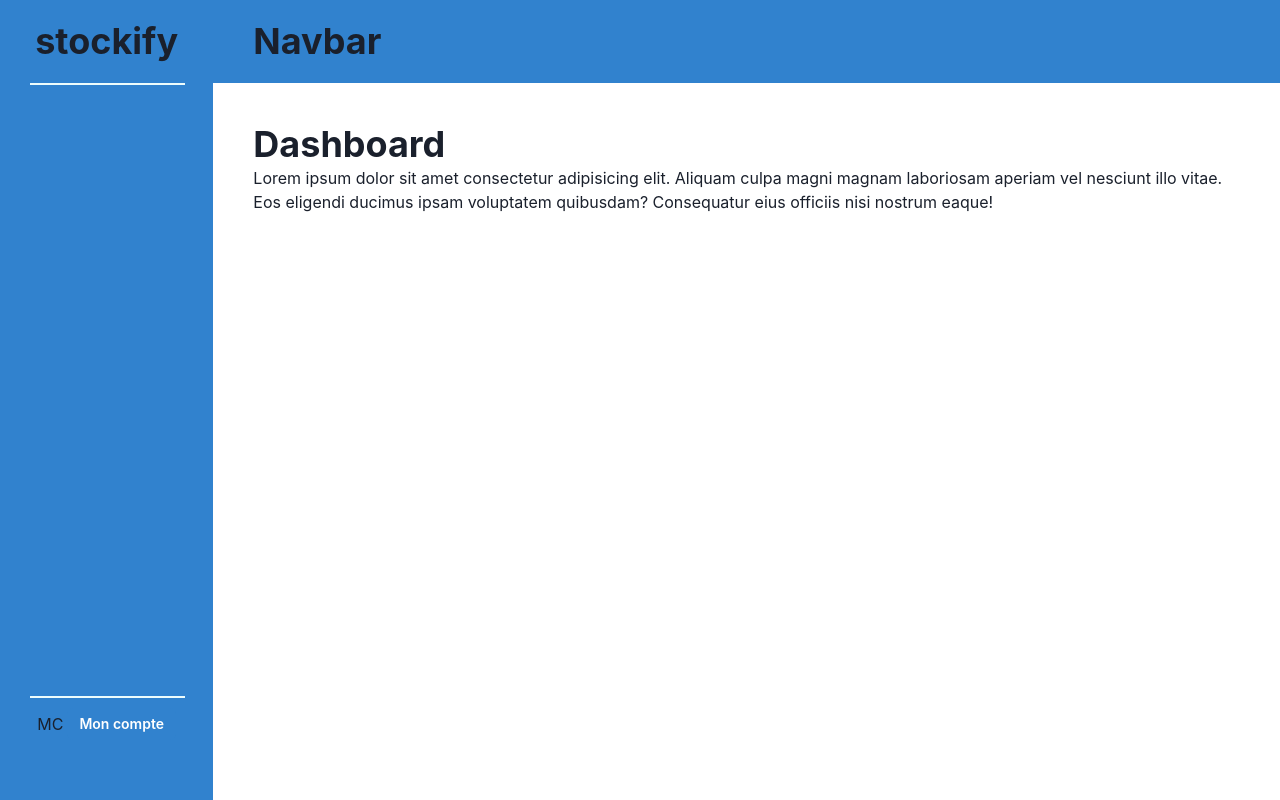
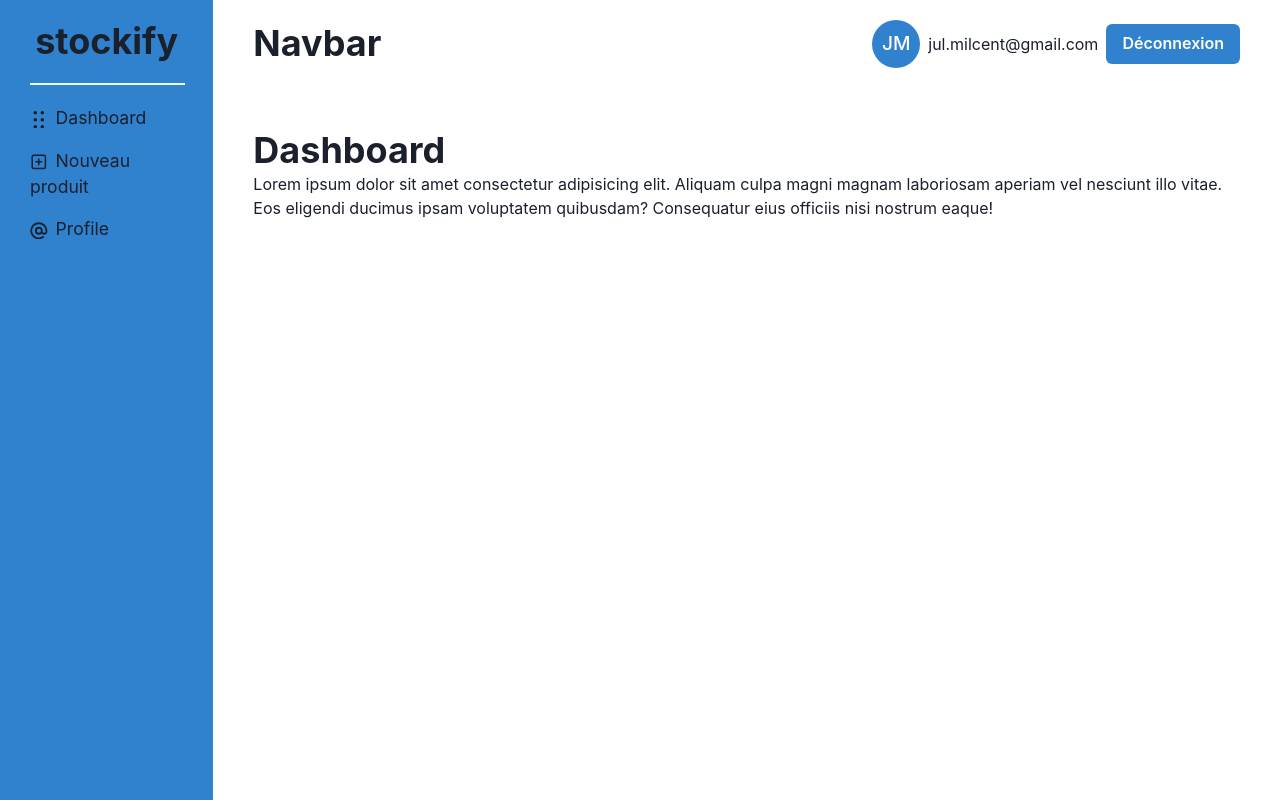
Before and after one commit to Julien1100/stockify-front, a React (Vite) app: page / in a window 1280 px wide. Built offline with nearby package versions, Linux system fonts and the light colour scheme.

Commit message:
Style navbar and sidebar for root layout

```diff
--- a/src/components/Navbar.jsx
+++ b/src/components/Navbar.jsx
@@ -1,11 +1,35 @@
-import { Box, Flex, Heading } from "@chakra-ui/react";
+import {
+  Avatar,
+  Box,
+  Button,
+  Divider,
+  Flex,
+  HStack,
+  Heading,
+  Spacer,
+  Text,
+} from "@chakra-ui/react";
 
 export default function Navbar() {
   return (
-    <Flex bg="blue.500" justifyContent="space-between">
-      <Box pl="40px" py="20px">
+    <Box>
+      <Flex
+        as={"nav"}
+        justifyContent="space-between"
+        alignItems={"center"}
+        px={"40px"}
+        py={"20px"}
+        borderBottom={"1.5px solid white"}
+      >
         <Heading as="h3">Navbar</Heading>
-      </Box>
-    </Flex>
+        <Spacer />
+
+        <HStack spacing={2}>
+          <Avatar name="Julien Milcent" bg={"blue.500"} />
+          <Text>jul.milcent@gmail.com</Text>
+          <Button colorScheme="blue">Déconnexion</Button>
+        </HStack>
+      </Flex>
+    </Box>
   );
 }
--- a/src/components/Sidebar.jsx
+++ b/src/components/Sidebar.jsx
@@ -1,22 +1,44 @@
-import { Box, Button, Divider, Flex, Heading, Spacer } from "@chakra-ui/react";
+import { AtSignIcon, DragHandleIcon, PlusSquareIcon } from "@chakra-ui/icons";
+import {
+  Box,
+  Divider,
+  Heading,
+  List,
+  ListIcon,
+  ListItem,
+} from "@chakra-ui/react";
+import { NavLink } from "react-router-dom";
 
 export default function Sidebar() {
   return (
     <Box>
-      <Flex direction={"column"} h={"90vh"}>
-        <Heading as="h3" pb="20px" textAlign="center">
-          stockify
-        </Heading>
-        <Divider borderColor={"cyan.50"} borderWidth={1.5} opacity="1" />
-        <Spacer />
-        <Divider borderColor={"cyan.50"} borderWidth={1.5} opacity="1" />
-        <Flex align={"center"} justify={"center"} pt={2.5} gap={1}>
-          <span>MC</span>
-          <Button size={"sm"} colorScheme="blue">
-            Mon compte
-          </Button>
-        </Flex>
-      </Flex>
+      <Heading as="h3" pb="20px" textAlign="center">
+        stockify
+      </Heading>
+      <Divider borderColor={"cyan.50"} borderWidth={1.5} opacity="1" />
+
+      <List py={"20px"} fontSize={"1.1em"} spacing={4}>
+        <ListItem>
+          <NavLink to="/">
+            <ListIcon as={DragHandleIcon} />
+            Dashboard
+          </NavLink>
+        </ListItem>
+
+        <ListItem>
+          <NavLink to="create">
+            <ListIcon as={PlusSquareIcon} />
+            Nouveau produit
+          </NavLink>
+        </ListItem>
+
+        <ListItem>
+          <NavLink to="profile">
+            <ListIcon as={AtSignIcon} />
+            Profile
+          </NavLink>
+        </ListItem>
+      </List>
     </Box>
   );
 }
```
